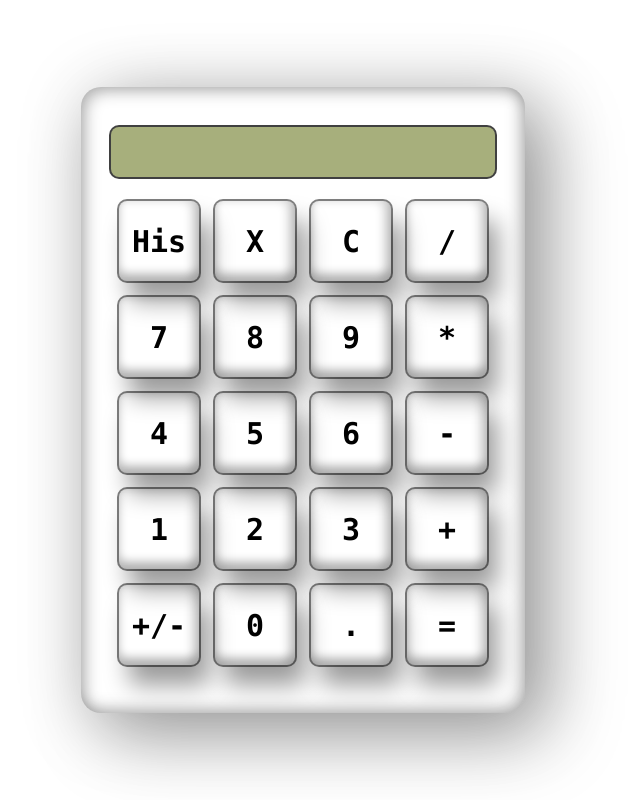
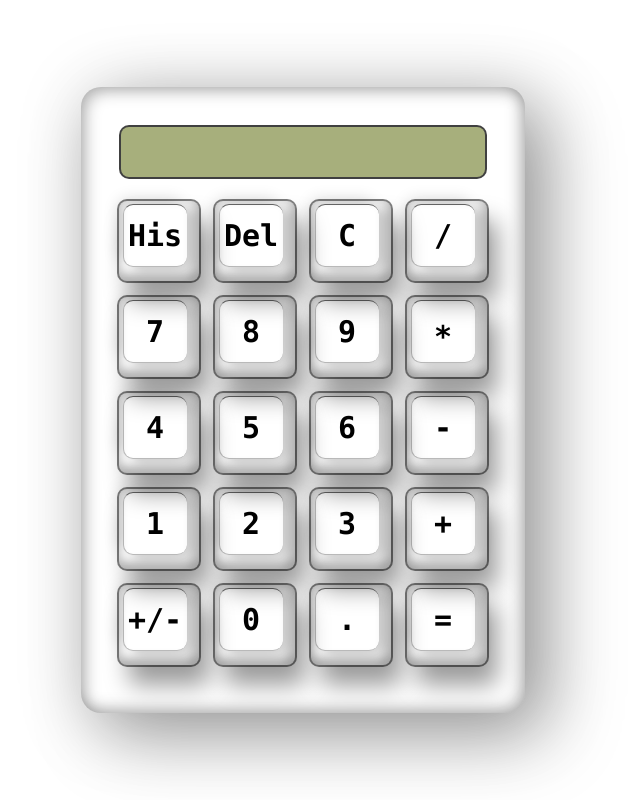
Before and after one commit to reymarmendoza/calculadora, a website: page index.html in a window 1280 px wide. Shown: the whole page, without its empty margins (337-977 px from the left). Drawn offline with Linux system fonts and the light colour scheme.

Commit message:
visual completa

```diff
--- a/index.css
+++ b/index.css
@@ -38,6 +38,8 @@ form input[type="text"] {
 	position: relative;
 	grid-column: span 4;
 	height: 50px;
+	width: calc(100% - 20px);
+	left: 10px;
 	border: none;
 	outline: none;
 	background: #a7af7c;
@@ -79,9 +81,23 @@ form span::before {
 	/* background: linearn-gradient(90deg, rgba(249,248,251,1) 0%, rgba(250,250,250,1) 10%, rgba(235,235,235,1) 100%); */
 	background: linearn-gradient(90deg, #2d2d2d, #4d4d4d);
 	border-radius: 10px;
+	box-shadow: -5px -5px 15px rgba(0,0,0,0.15),
+	10px 5px 10px rgba(0,0,0,0.15);
+	border-left: 1px solid #0004;
+	border-bottom: 1px solid #0004;
+	border-top: 1px solid #0009;
 }
 
-form span strong{
-	/* background: red; */
+form span:active {
+	filter: brightness(1.5);
+}
+
+form span strong {
 	position: relative;
+	left: -4px;
+	top: -6px;
 }
+
+form span #star {
+	top: -1px;
+}
--- a/index.html
+++ b/index.html
@@ -12,13 +12,13 @@
 		<form name="calc" action="">
 			<input type="text" name="screen" readonly>
 			<span onclick="calc.screen.value"><strong>His</strong></span>
-			<span onclick="calc.screen.value"><strong>X</strong></span>
+			<span onclick="calc.screen.value"><strong>Del</strong></span>
 			<span onclick="calc.screen.value=''"><strong>C</strong></span>
 			<span onclick="calc.screen.value+='/'"><strong>/</strong></span>
 			<span onclick="calc.screen.value+='7'"><strong>7</strong></span>
 			<span onclick="calc.screen.value+='8'"><strong>8</strong></span>
 			<span onclick="calc.screen.value+='9'"><strong>9</strong></span>
-			<span onclick="calc.screen.value+='*'"><strong>*</strong></span>
+			<span onclick="calc.screen.value+='*'"><strong id="star">*</strong></span>
 			<span onclick="calc.screen.value+='4'"><strong>4</strong></span>
 			<span onclick="calc.screen.value+='5'"><strong>5</strong></span>
 			<span onclick="calc.screen.value+='6'"><strong>6</strong></span>
```
